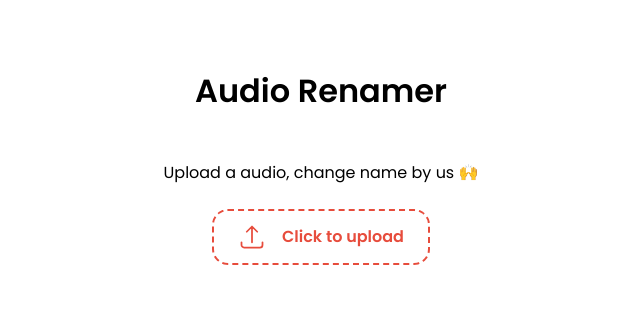
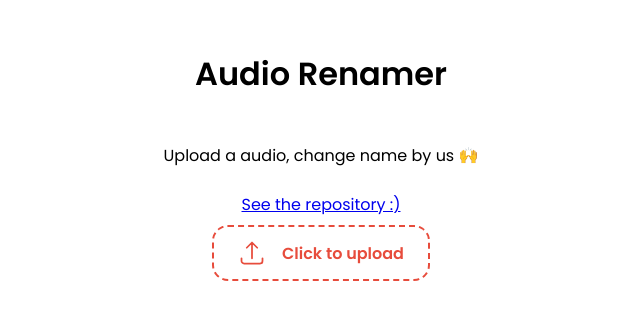
Before and after one commit to nafasebra/audio-renamer, a React (Vite) app: page / in a window 1280 px wide. Shown: the part 245-564 px from the top of the page, without its empty margins (319-959 px from the left). Built offline with nearby package versions, Linux system fonts and the light colour scheme.

Commit message:
add 'see repo' link

```diff
--- a/src/App.tsx
+++ b/src/App.tsx
@@ -11,6 +11,9 @@
         <p>
           Upload a audio, change name by us 🙌
         </p>
+        <a href='https://github.com/nafasebra/audio-renamer' target="_blank">
+          See the repository :)
+        </a>
         <Container />
       </div>
     </AppProvider>
```
